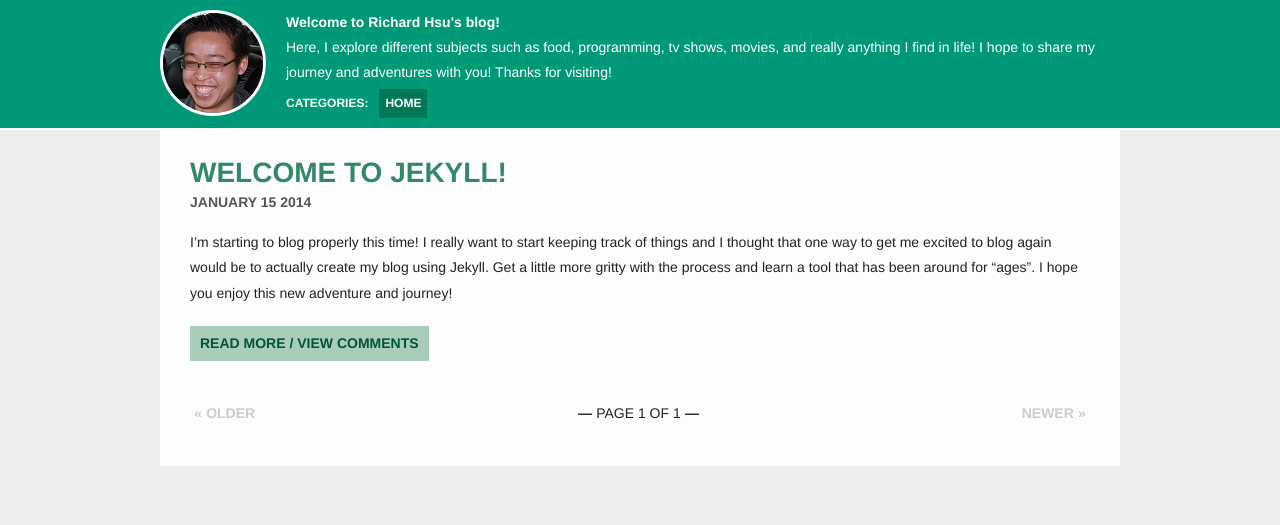
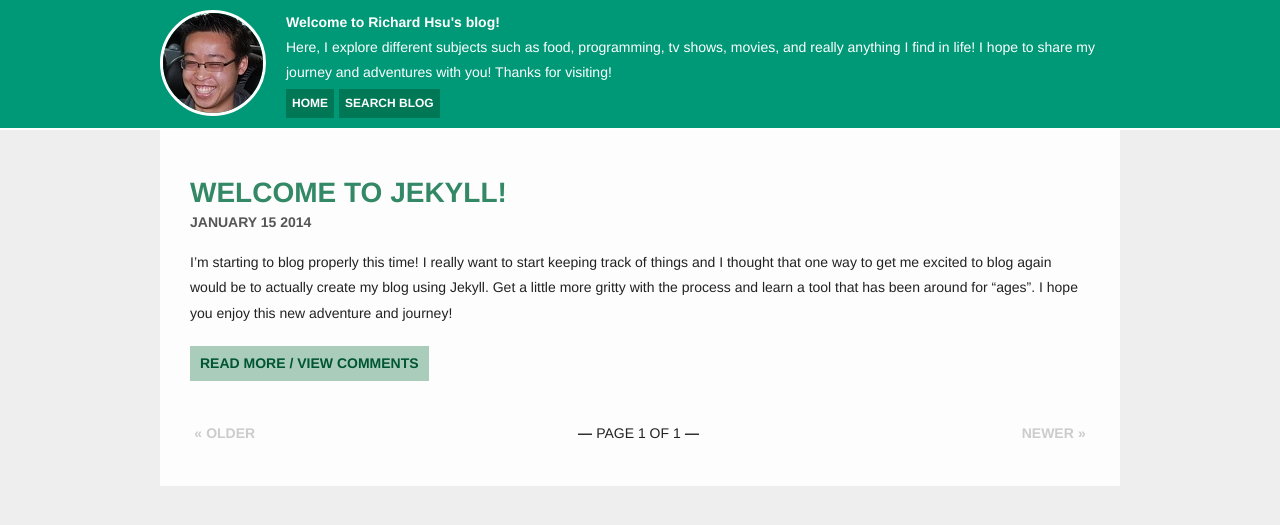
Before and after one commit to richardhsu/richardhsu.github.io, a Jekyll site: the page built from index.html, in a window 1280 px wide. Shown: the top 525 px of the page. Built offline with Jekyll 4.4.1, drawn with Linux system fonts in a browser that asks for light colours; Markdown is read by kramdown in place of the engine named in the settings; the list of posts is cut into pages by our own code.

Commit message:
Search and removed categories.

```diff
--- a/_layouts/default.html
+++ b/_layouts/default.html
@@ -18,15 +18,10 @@
       Here, I explore different subjects such as food, programming, tv shows, movies, and really anything
       I find in life! I hope to share my journey and adventures with you! Thanks for visiting!
     </div>
-    <!-- Categories and Links to their Archives -->
-    <ul class="categories">
-      <li class="categories-title">Categories:</li>
+    <ul class="pages">
       <li><a href="{{ site.url }}">Home</a></li>
-      {% for cat in site.categories %}
-        <li><a href="#">{{ cat[0] }}</a></li>
-      {% endfor %}
+      <li><a href="{{ site.url }}/search.html">Search Blog</a></li>
     </ul>
-    <!-- /End Categories -->
   </div>
 </div>
 <div id="container">
--- a/css/style.css
+++ b/css/style.css
@@ -77,14 +77,14 @@ a:hover, a:active {
   width: 100px;
 }
 
-ul.categories {
+ul.pages {
   list-style-type: none;
   margin: 3px 0 0 0;
   padding: 0;
   overflow: hidden;
 }
 
-ul.categories li {
+ul.pages li {
   background: #007755;
   float: left;
   font-size: 12px;
@@ -94,17 +94,12 @@ ul.categories li {
   text-transform: uppercase;
 }
 
-ul.categories li.categories-title {
-  background: transparent;
-  padding: 2px 6px 2px 0px;
-}
-
-ul.categories li a:link, ul.categories li a:visited {
+ul.pages li a:link, ul.pages li a:visited {
   color: #ffffff;
   text-decoration: none;
 }
 
-ul.categories li a:hover, ul.categories li a:active {
+ul.pages li a:hover, ul.pages li a:active {
   border-bottom: 1px dotted #ffffff;
 }
 
@@ -113,7 +108,7 @@ ul.categories li a:hover, ul.categories li a:active {
 }
 
 .post {
-  margin-bottom: 40px;
+  margin: 20px 0;
 }
 
 .post-header {
@@ -164,7 +159,7 @@ ul.categories li a:hover, ul.categories li a:active {
 }
 
 #post-navigation {
-  margin-bottom: 10px;
+  margin: 40px 0 10px 0;
   text-transform: uppercase;
 }
 
```
Also changed, not shown: search.html (added, +19 -0 lines).
